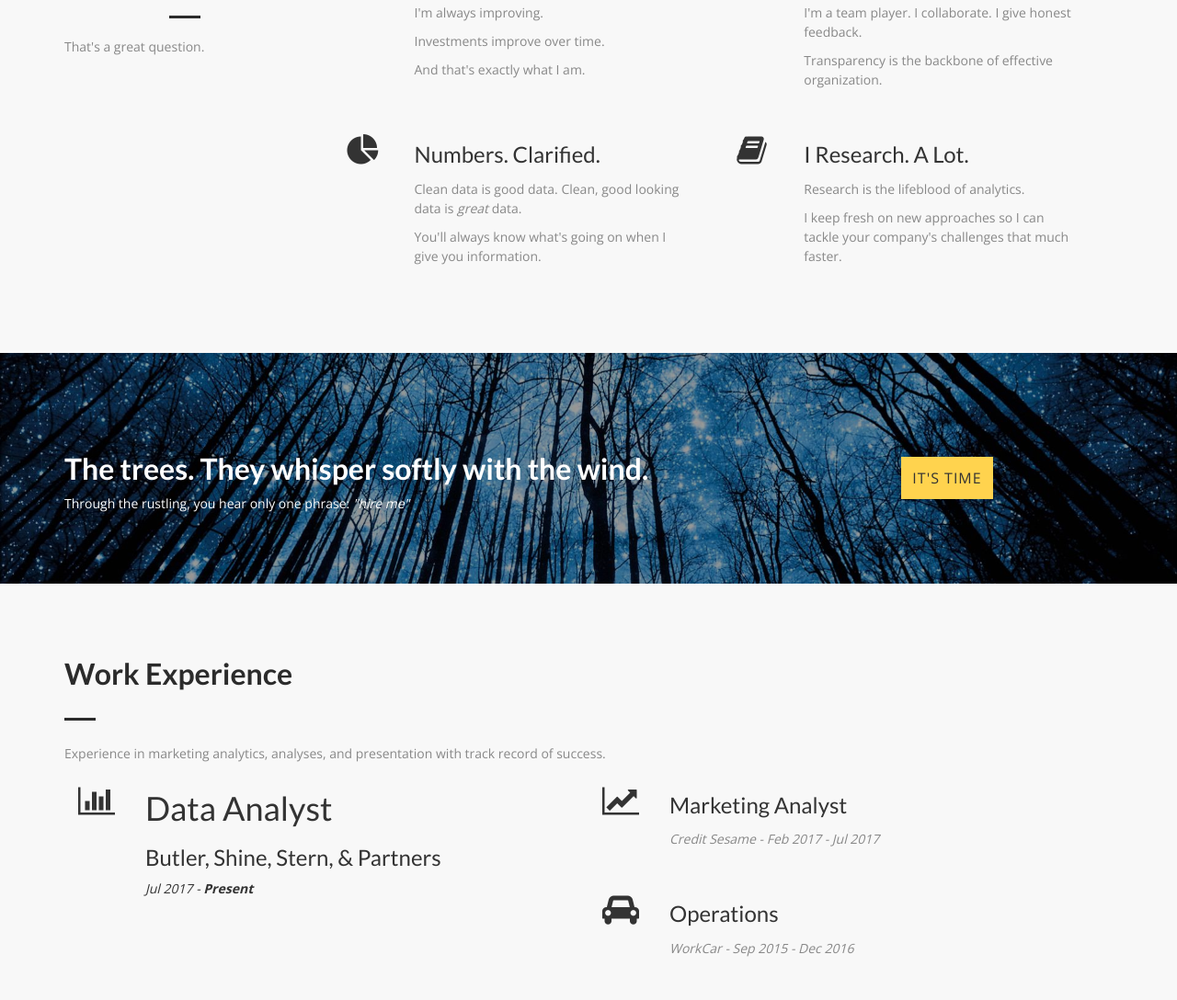
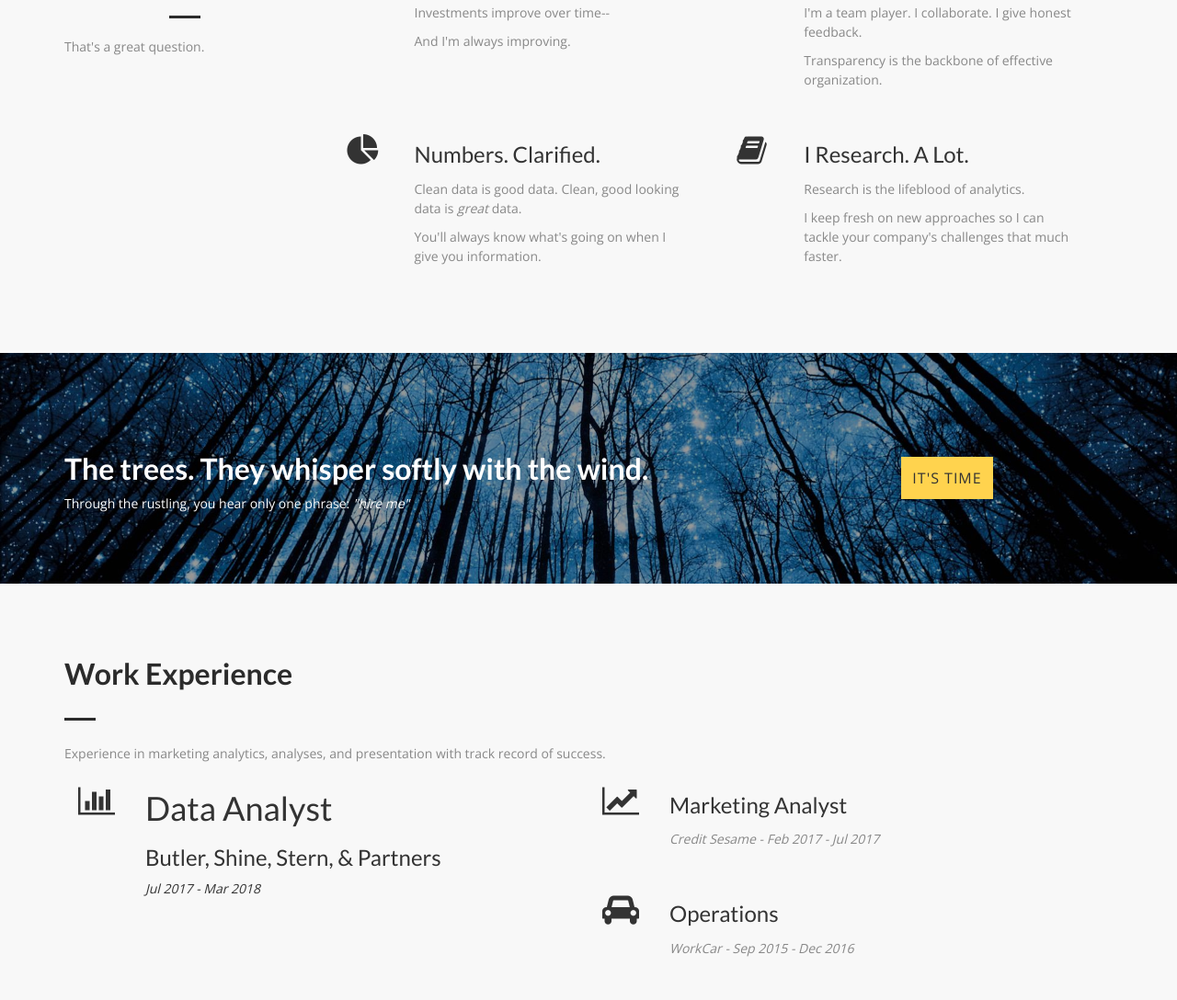
Before and after one commit to Xovaan/Xovaan.github.io, a plain HTML site: page index.html in a window 1280 px wide. Shown: the part 695-1783 px from the top of the page at 92% size. Drawn offline with nearby package versions, Linux system fonts and the light colour scheme.

Commit message:
updated resume

```diff
--- a/index.html
+++ b/index.html
@@ -63,9 +63,8 @@
                     </div>
                     <div class="icon-text">
                         <h3 class="txt-tl">Growth Mindset</h3>
-                        <p class="">I'm always improving.</p>
-                        <p class="">Investments improve over time.</p>
-                        <p class="">And that's exactly what I am.</p>
+                        <p class="">Investments improve over time--</p>
+                        <p class="">And I'm always improving.</p>
 
                     </div>
                 </div>
@@ -148,7 +147,7 @@
                         <h1 class="txt-tl">Data Analyst</h1>
                         <p class="">
                         <h3>Butler, Shine, Stern, & Partners</h3>
-                        <em>Jul 2017 - <strong>Present</strong></em>
+                        <em>Jul 2017 - Mar 2018</em>
                         </p>
                     </div>
                 </div>
```
